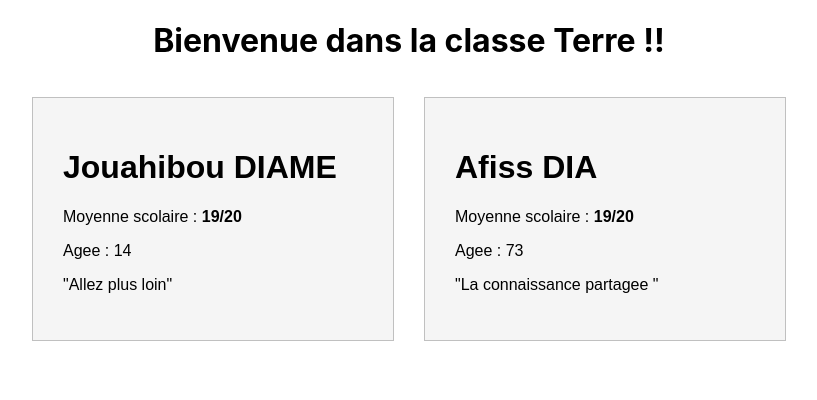
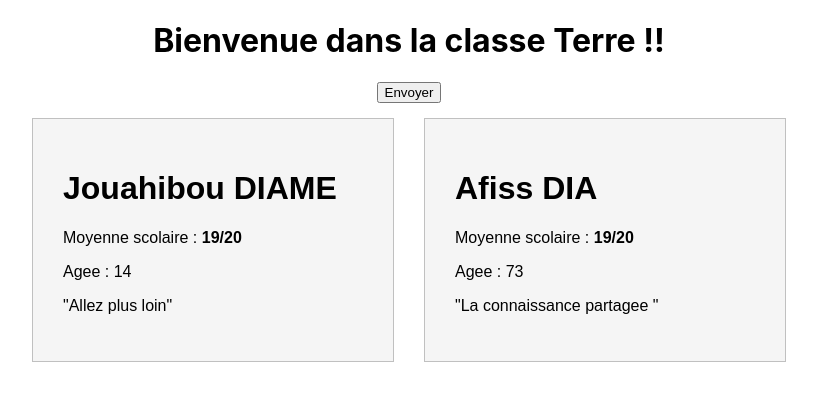
Before and after one commit to Khaly17/ChallengeReact, a React (Create React App) app: page / in a window 1280 px wide. Shown: the top 400 px of the page, without its empty margins (231-1048 px from the left). Built offline with nearby package versions, Linux system fonts and the light colour scheme.

Commit message:
Modifier proprement son state

```diff
--- /dev/null
+++ b/src/Containers/App/App.css
@@ -0,0 +1,8 @@
+.App {
+  text-align: center;
+}
+
+button{
+  display: block;
+  margin: auto;
+}
--- /dev/null
+++ b/src/Containers/App/App.js
@@ -0,0 +1,51 @@
+//Librairies
+import React, { Component } from 'react';
+import './App.css';
+
+//Composants
+import Eleve from '../../components/Eleve/Eleve';
+
+class App extends Component {
+    state = {
+        eleves: [
+            { nom: 'Jouahibou DIAME', moyenne: 19 },
+            { nom: 'Afiss DIA', moyenne: 19 }
+        ]
+    }
+
+    buttonClickedHandler = () => {
+        const newStat = [...this.state.eleves];
+        newStat[0].nom = "Khaly DIENG"
+        this.setState({
+            ...this.state,
+            eleves: newStat
+        });
+    }
+
+    render() {
+        return (
+            <div className="App">
+
+                <h1>Bienvenue dans la classe Terre !!</h1>
+
+                <button onClick={this.buttonClickedHandler}>Envoyer</button>
+
+                <Eleve
+                    nom={this.state.eleves[0].nom}
+                    moyenne={this.state.eleves[0].moyenne}
+                >
+                    "Allez plus loin"
+                </Eleve>
+
+                <Eleve
+                    nom={this.state.eleves[1].nom}
+                    moyenne={this.state.eleves[1].moyenne}
+                >
+                    "La connaissance partagee "
+                </Eleve>
+
+            </div>
+        );
+    }
+}
+export default App;
--- a/src/components/App/App.css
+++ /dev/null
@@ -1,3 +0,0 @@
-.App {
-  text-align: center;
-}
--- a/src/components/App/App.js
+++ /dev/null
@@ -1,27 +0,0 @@
-//Librairies
-import React, { Component } from 'react';
-import './App.css';
-
-//Composants
-import Eleve from '../Eleve/Eleve';
-
-class App extends Component {
-    render() {
-        return (
-            <div className="App">
-
-                <h1>Bienvenue dans la classe Terre !!</h1>
-
-                <Eleve nom="Jouahibou DIAME" moyenne="19">
-                    "Allez plus loin"
-                </Eleve>
-
-                <Eleve nom="Afiss DIA" moyenne="19">
-                    "La connaissance partagee "
-                </Eleve>
-
-            </div>
-        );
-    }
-}
-export default App;
--- a/src/index.js
+++ b/src/index.js
@@ -1,7 +1,7 @@
 import React, { StrictMode } from 'react';
 import ReactDOM from 'react-dom';
 import './index.css';
-import App from './components/App/App';
+import App from './Containers/App/App';
 import reportWebVitals from './reportWebVitals';
 
 ReactDOM.render(
```
